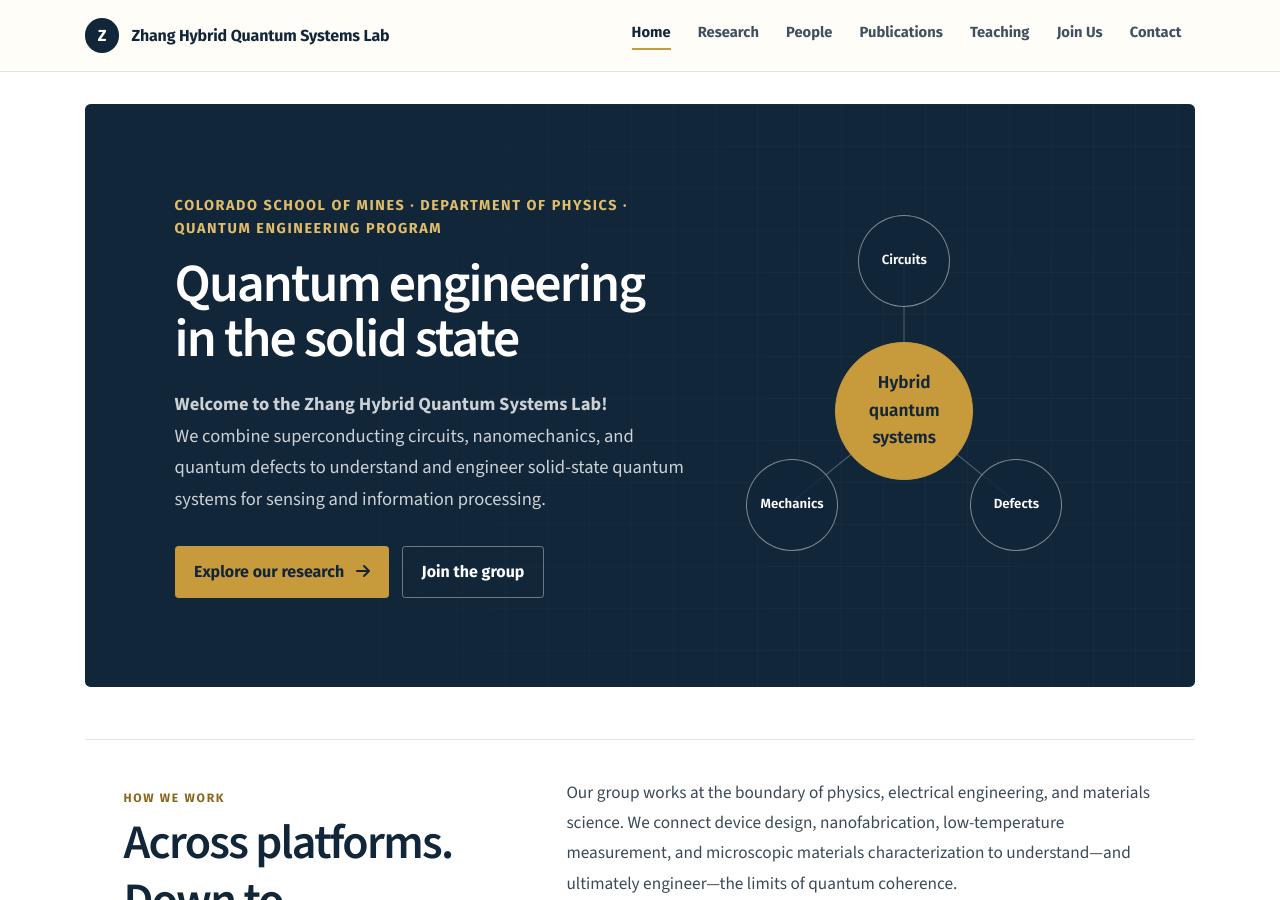
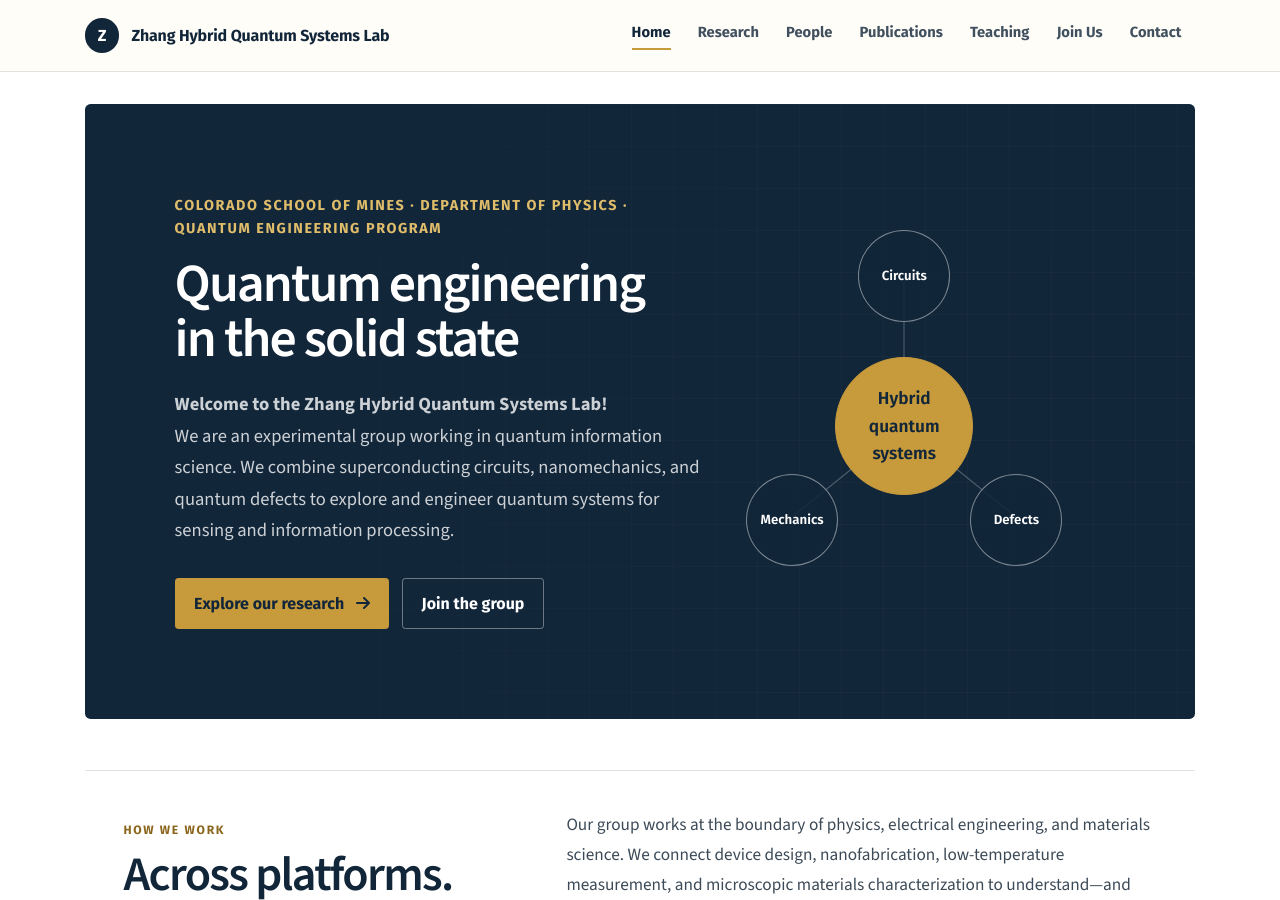
Before and after one commit to zihuaiz/zihuaiz.github.io, a Jekyll site: the page built from index.html, in a window 1280 px wide and 900 px high. Built offline with Jekyll 4.4.1, drawn with Linux system fonts in a browser that asks for light colours; nearby versions of some CDN libraries; a style sheet for code colours, icons or effects is not loaded.

Commit message:
Broaden homepage research introduction

```diff
--- a/index.html
+++ b/index.html
@@ -13,7 +13,7 @@
       <h1><span class="hero-title-line">Quantum engineering</span><span class="hero-title-line">in the solid state</span></h1>
       <p class="lab-hero-lead">
         <strong>Welcome to the Zhang Hybrid Quantum Systems Lab!</strong><br>
-        We combine superconducting circuits, nanomechanics, and quantum defects to understand and engineer solid-state quantum systems for sensing and information processing.
+        We are an experimental group working in quantum information science. We combine superconducting circuits, nanomechanics, and quantum defects to explore and engineer quantum systems for sensing and information processing.
       </p>
       <div class="lab-hero-actions">
         <a class="btn btn-lab-primary" href="{{ '/research' | relative_url }}">Explore our research <i class="fas fa-arrow-right ml-2"></i></a>
```
